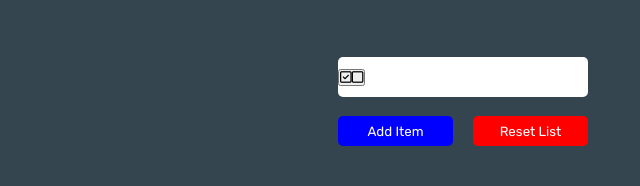
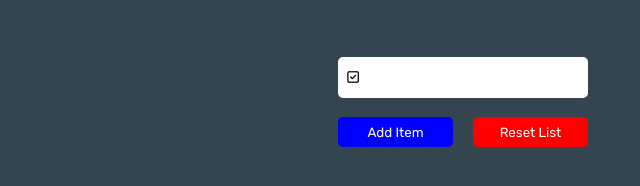
Before and after one commit to maxsspot/listapp, a plain HTML site: page index.html in a window 1280 px wide. Both pictures are taken after a click on the button 530 px from the left and 77 px from the top of the page. Shown: the full height of the page, 177-817 px from the left. Drawn offline with Linux system fonts and the light colour scheme.

Commit message:
Update index.html

```diff
--- a/index.html
+++ b/index.html
@@ -111,14 +111,15 @@
 			function checkItemF(event) {
 			    checkItemNumber = event.currentTarget.id.match(/\d+$/)[0]
 			    itemToCheck = document.getElementById("item" + checkItemNumber)
+			    iconToChange = event.currentTarget.querySelector("i");
+
 			    if (itemToCheck.style.textDecoration != "line-through") {
 			        itemToCheck.style.textDecoration = "line-through"
-				document.getElementById("checkItem" + checkItemNumber).className = ""
-				document.getElementById("checkItem" + checkItemNumber).className = "fa-regular fa-square-check"
+				iconToChange.className = "fa-regular fa-square-check"
 				localStorage.setItem("item" + checkItemNumber + "checked","true")
 			    } else {
 			        itemToCheck.style.textDecoration = "none"
-				document.getElementById("checkItem" + checkItemNumber).className = "fa-regular fa-square"
+				iconToChange.className = "fa-regular fa-square"
 				localStorage.removeItem("item" + checkItemNumber + "checked")
 			    }
 			}
```
